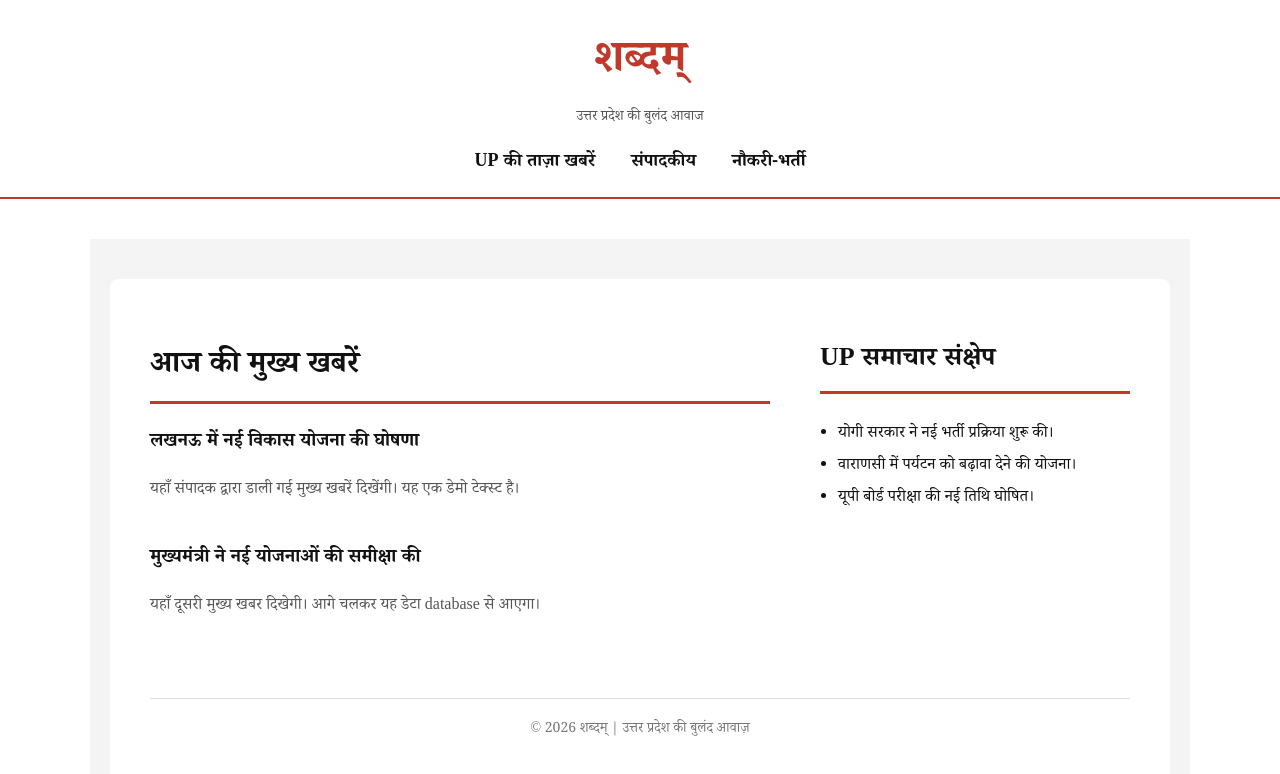
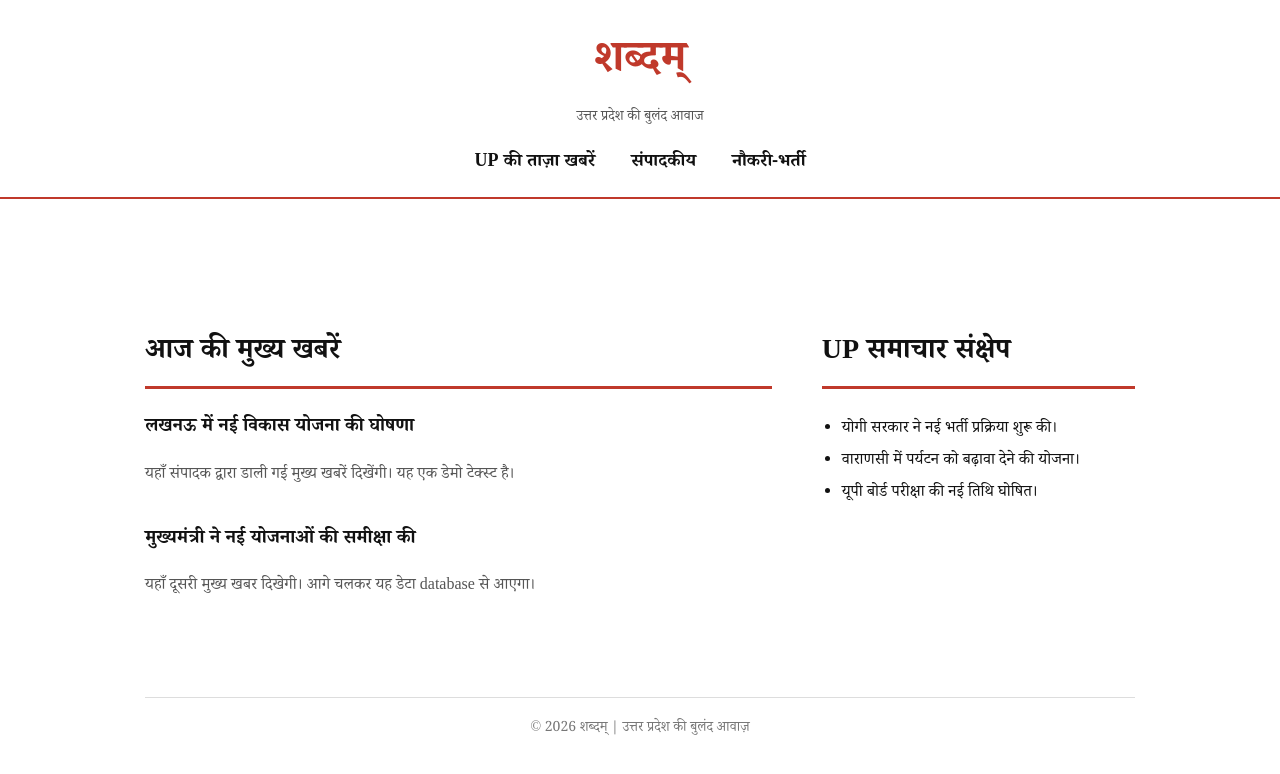
Before and after one commit to mbaitha4/shabadam-up, a Next.js app: page / in a window 1280 px wide. Shown: the top 774 px of the page. Built offline with nearby package versions, Linux system fonts and the light colour scheme.

Commit message:
Update page.tsx

```diff
--- a/app/page.tsx
+++ b/app/page.tsx
@@ -1,50 +1,23 @@
 export default function Home() {
   return (
-    <div
-      style={{
-        background: "#f4f4f4",
-        padding: "40px 20px",
-      }}
-    >
-      <div
-        style={{
-          maxWidth: "1200px",
-          margin: "0 auto",
-          background: "#ffffff",
-          padding: "40px",
-          borderRadius: "8px",
-        }}
-      >
-        <div
-          style={{
-            display: "grid",
-            gridTemplateColumns: "2fr 1fr",
-            gap: "50px",
-          }}
-        >
+    <div className="page-bg">
+      <div className="container">
+        <div className="grid-layout">
+
           {/* LEFT COLUMN */}
           <div>
-            <h2
-              style={{
-                fontSize: "30px",
-                borderBottom: "3px solid #c0392b",
-                paddingBottom: "10px",
-                marginBottom: "25px",
-              }}
-            >
-              आज की मुख्य खबरें
-            </h2>
+            <h2 className="section-title">आज की मुख्य खबरें</h2>
 
-            <article style={{ marginBottom: "40px" }}>
+            <article className="news-block">
               <h3>लखनऊ में नई विकास योजना की घोषणा</h3>
-              <p style={{ lineHeight: "1.8", color: "#555" }}>
+              <p>
                 यहाँ संपादक द्वारा डाली गई मुख्य खबरें दिखेंगी। यह एक डेमो टेक्स्ट है।
               </p>
             </article>
 
-            <article>
+            <article className="news-block">
               <h3>मुख्यमंत्री ने नई योजनाओं की समीक्षा की</h3>
-              <p style={{ lineHeight: "1.8", color: "#555" }}>
+              <p>
                 यहाँ दूसरी मुख्य खबर दिखेगी। आगे चलकर यह डेटा database से आएगा।
               </p>
             </article>
@@ -52,38 +25,19 @@ export default function Home() {
 
           {/* RIGHT COLUMN */}
           <div>
-            <h2
-              style={{
-                fontSize: "26px",
-                borderBottom: "3px solid #c0392b",
-                paddingBottom: "10px",
-                marginBottom: "25px",
-              }}
-            >
-              UP समाचार संक्षेप
-            </h2>
-
-            <ul style={{ lineHeight: "2", paddingLeft: "18px" }}>
+            <h2 className="section-title">UP समाचार संक्षेप</h2>
+            <ul className="summary-list">
               <li>योगी सरकार ने नई भर्ती प्रक्रिया शुरू की।</li>
               <li>वाराणसी में पर्यटन को बढ़ावा देने की योजना।</li>
               <li>यूपी बोर्ड परीक्षा की नई तिथि घोषित।</li>
             </ul>
           </div>
+
         </div>
 
-        {/* Footer */}
-        <div
-          style={{
-            marginTop: "60px",
-            paddingTop: "20px",
-            borderTop: "1px solid #ddd",
-            textAlign: "center",
-            color: "#777",
-            fontSize: "14px",
-          }}
-        >
+        <footer className="footer">
           © 2026 शब्दम् | उत्तर प्रदेश की बुलंद आवाज़
-        </div>
+        </footer>
       </div>
     </div>
   );
```
